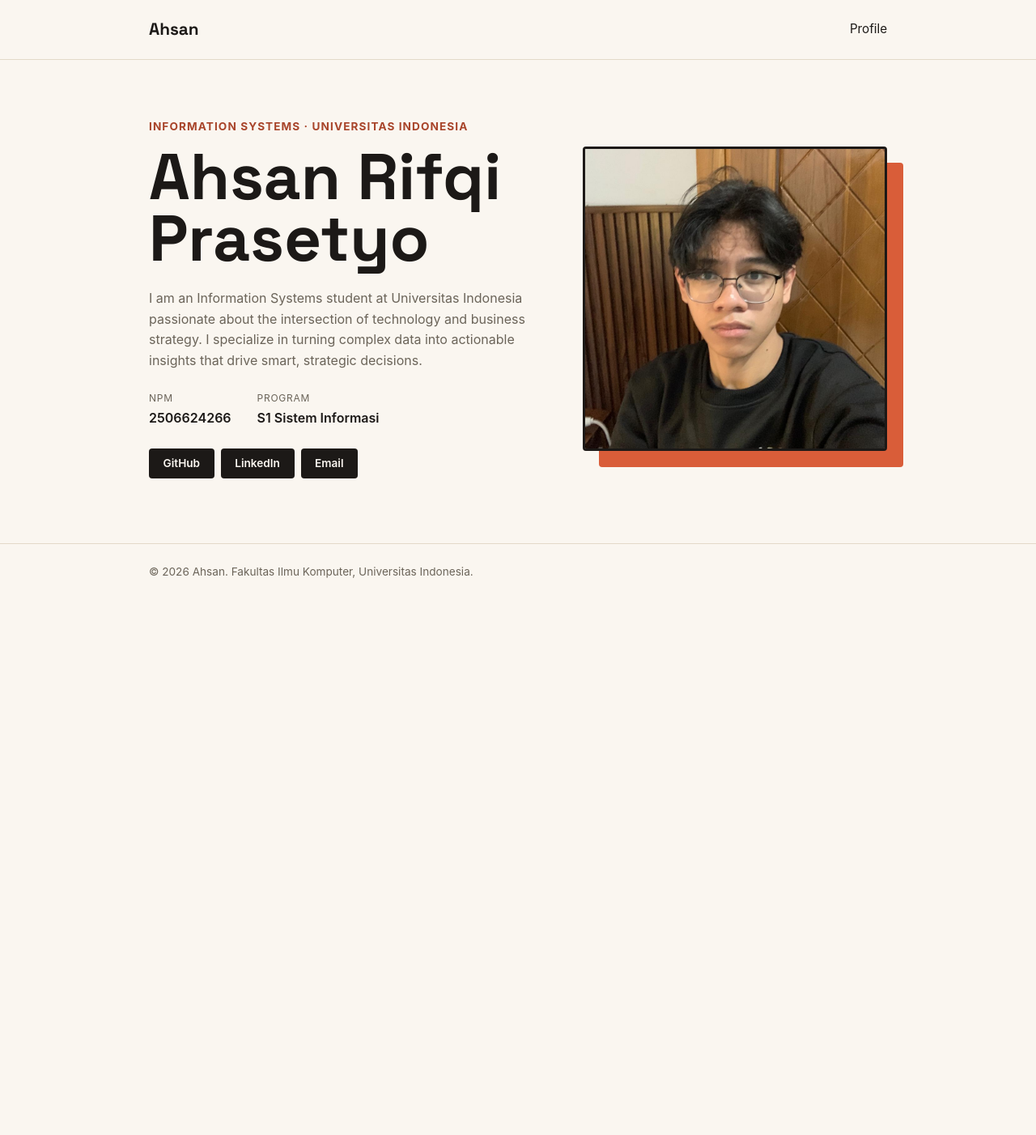
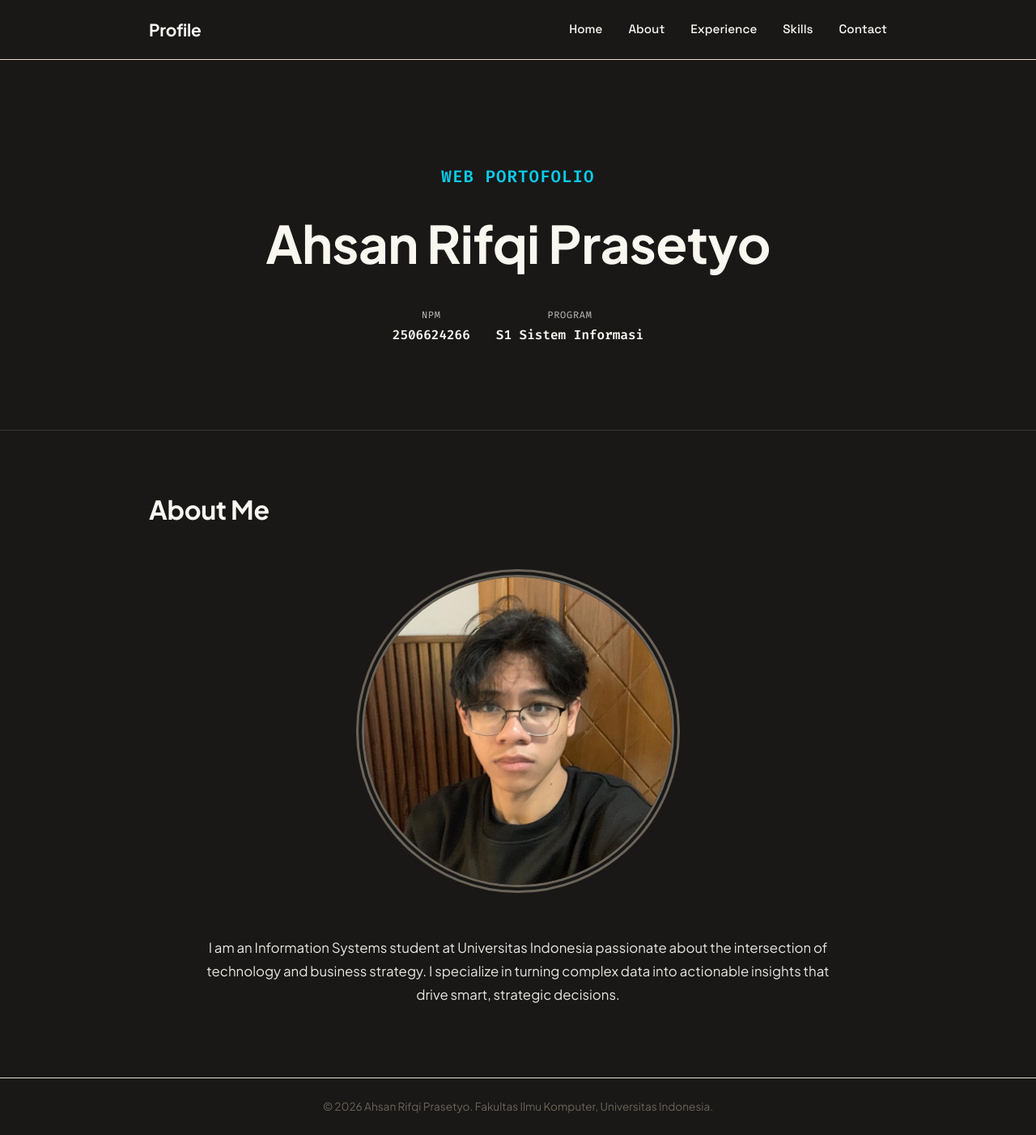
Before and after one commit to ahsanrifqi02-a/myportofolio, a Django app: page / in a window 1280 px wide. Shown: the whole page at 81% size. Before the commit the page ends 714 px from the top, so only its background shows below. Run offline with Django 5.2, Linux system fonts and the light colour scheme.

Commit message:
feat: Adding Text Animation and Making About Me Section

```diff
--- a/static/css/style.css
+++ b/static/css/style.css
@@ -5,24 +5,25 @@
 }
 
 :root {
-    --ink: #1c1917;
+    --ink: #191817;
     --paper: #faf6f0;
-    --accent: #d95d39;
-    --accent-dark: #a8442a;
+    --accent: #09ccea;
+    --accent-dark: #017385;
     --line: #e3d9c9;
     --text-muted: #6b6459;
     --radius: 4px;
 }
 
 body {
-    font-family: -apple-system, "Segoe UI", Roboto, Helvetica, Arial, sans-serif;
-    color: var(--ink);
-    background-color: var(--paper);
+    font-family: 'Plus Jakarta Sans', -apple-system, BlinkMacSystemFont, "Segoe UI", Roboto, sans-serif;
+    color: var(--paper);
+    background-color: var(--ink);
     line-height: 1.6;
 }
 
-h1, .brand {
-    font-family: "Space Grotesk", -apple-system, sans-serif;
+h1, h2, .brand {
+    font-family: 'Plus Jakarta Sans', -apple-system, sans-serif;
+    letter-spacing: -0.01em;
 }
 
 .container {
@@ -35,6 +36,7 @@ h1, .brand {
 
 .site-header {
     border-bottom: 1px solid var(--line);
+    font: italic;
 }
 
 .site-header .container {
@@ -47,8 +49,9 @@ h1, .brand {
 .brand {
     font-size: 1.3rem;
     font-weight: 700;
-    color: var(--ink);
+    color: var(--paper);
     text-decoration: none;
+    letter-spacing: -0.01em;
 }
 
 .site-header nav {
@@ -57,129 +60,229 @@ h1, .brand {
 }
 
 .site-header nav a {
-    color: var(--ink);
+    font-family: 'Space Grotesk', sans-serif;
+    font-weight: 500;
+    color: var(--paper);
     text-decoration: none;
     font-size: 0.95rem;
+    transition: color 0.2s ease;
+}
+
+.site-header nav a:hover {
+    color: var(--accent-dark);
 }
 
 /* Section Hero dengan CSS Grid */
 
 .hero {
-    padding: 4.5rem 0 5rem;
+    padding: 8rem 0 5rem;
 }
 
 .hero-grid {
-    display: grid;
-    grid-template-columns: 1.3fr 1fr;
-    grid-template-areas:
-        "identity photo"
-        "details  photo";
-    gap: 1.5rem 3rem;
+    display: flex;
+    flex-direction: column;
+    align-items: center;
+    text-align: center;
+    gap: 1.5rem;
 }
 
 .hero-identity {
-    grid-area: identity;
+    width: 100%;
 }
 
 .hero-details {
-    grid-area: details;
+    width: 100%;
+}
+
+/* Pure CSS Typewriter Animations */
+@keyframes typing {
+    from { width: 0; }
+    to { width: 100%; }
+}
+
+@keyframes blink-caret {
+    from, to { border-color: var(--accent); }
+    50% { border-color: transparent; }
+}
+
+/* --- Typing Animation Core --- */
+.typing-container {
+    position: relative;
+    display: inline-block;
+}
+
+.hidden-placeholder {
+    visibility: hidden;
+    display: inline-block;
+    pointer-events: none;
+}
+
+.typing-text {
+    position: absolute;
+    top: 0;
+    left: 0;
+    white-space: nowrap;
+    overflow: hidden;
+    width: 0;
+    border-right: .005em solid transparent;
+}
+
+/* --- Kicker (Centered and Bigger) --- */
+.hero-kicker-wrapper {
+    text-align: center;
+    margin-bottom: 1.5rem;
+    width: 100%;
 }
 
 .hero-kicker {
-    font-size: 0.85rem;
-    letter-spacing: 0.08em;
+    font-family: 'Fira Code', monospace;
+    font-size: clamp(1.2rem, 4vw, 1.3rem); /* Bigger */
+    letter-spacing: 0.05em;
     text-transform: uppercase;
-    color: var(--accent-dark);
-    font-weight: 700;
-    margin-bottom: 0.75rem;
+    color: var(--accent);
+    font-weight: 600;
 }
 
-.hero-identity h1 {
-    font-size: clamp(3rem, 7vw, 5rem);
-    line-height: 0.95;
+.typing-text.hero-kicker {
+    animation:
+        typing 1.2s steps(14, end) 0s forwards,
+        blink-caret 0.6s step-end 2 0s;
 }
 
+/* --- H1 Title --- */
+.h1-container {
+    display: inline-block;
+    text-align: left;
+    margin-bottom: 1rem;
+}
+
+span.h1 {
+    font-size: clamp(1.2rem, 5vw, 4.5rem);
+    line-height: 1.25;
+    font-weight: 700;
+    font-family: 'Plus Jakarta Sans', -apple-system, sans-serif;
+    letter-spacing: -0.01em;
+    color: var(--paper);
+}
+
+.typing-text.h1 {
+    animation:
+        typing 1.5s steps(22, end) 1.8s forwards,
+        blink-caret 0.5s step-end 3 2s;
+}
+
+/* --- Meta Details --- */
+.meta-text-1 {
+    animation: typing 0.7s steps(10, end) 3.5s forwards, blink-caret 0.35s step-end 2 3.5s;
+}
+.meta-text-2 {
+    animation: typing 1.0s steps(20, end) 4.4s forwards, blink-caret 0.6s step-end 7 4.4s;
+}
+
+/* --- Bio Section --- */
 .bio {
-    color: var(--text-muted);
-    max-width: 480px;
+    color: var(--paper);
+    max-width: 600px;
     margin-bottom: 1.5rem;
+    font-size: 1.05rem;
+    line-height: 1.7;
+    opacity: 0.92;
+}
+
+.skills {
+    color: var(--paper);
+    max-width: 2000px;
+    font-weight: 700;
 }
 
 .meta-list {
     display: flex;
+    justify-content: center;
     gap: 2rem;
     margin-bottom: 1.5rem;
 }
 
 .meta-row dt {
+    font-family: 'Fira Code', monospace;
     font-size: 0.75rem;
     text-transform: uppercase;
     letter-spacing: 0.06em;
-    color: var(--text-muted);
+    color: var(--paper);
+    opacity: 0.75;
     margin-bottom: 0.15rem;
 }
 
 .meta-row dd {
+    font-family: 'Fira Code', monospace;
     font-weight: 600;
 }
 
-.social-links {
-    display: flex;
-    gap: 0.5rem;
-    flex-wrap: wrap;
+html {
+    scroll-behavior: smooth;
 }
 
-.social-link {
-    display: inline-block;
+/* Sections Common Layout */
+.section {
+    padding: 4.5rem 0 5.5rem;
+    border-top: 1px solid rgba(227, 217, 201, 0.15);
+}
+
+.section-header {
+    margin-bottom: 2.5rem;
+}
+
+.section-kicker {
+    font-family: 'Fira Code', monospace;
     font-size: 0.85rem;
+    letter-spacing: 0.05em;
+    text-transform: uppercase;
+    color: var(--accent);
+    font-weight: 600;
+    margin-bottom: 0.4rem;
+}
+
+.section-title {
+    font-size: 2rem;
+    font-weight: 700;
+    color: var(--paper);
+}
+
+/* Universal Scroll-Driven Animation */
+@keyframes scroll-fade-in {
+    from {
+        opacity: 0;
+        transform: translateY(40px) scale(0.97);
+    }
+    to {
+        opacity: 1;
+        transform: translateY(0) scale(1);
+    }
+}
+
+.btn-link {
+    font-family: 'Space Grotesk', sans-serif;
+    font-size: 0.82rem;
     font-weight: 600;
     text-decoration: none;
-    color: var(--paper);
-    background-color: var(--ink);
+    color: var(--ink);
+    background-color: var(--accent);
+    padding: 0.4rem 0.85rem;
     border-radius: var(--radius);
-    padding: 0.5rem 1.1rem;
-    transition: background-color 0.2s ease;
+    transition: opacity 0.2s ease, transform 0.2s ease;
 }
 
-.social-link:hover {
-    background-color: var(--accent);
-}
-
-.hero-photo {
-    grid-area: photo;
-    align-self: center;
-    position: relative;
-}
-
-.photo-block {
-    position: absolute;
-    top: 1.25rem;
-    left: 1.25rem;
-    width: 100%;
-    height: 100%;
-    background-color: var(--accent);
-    border-radius: var(--radius);
-    z-index: 0;
-}
-
-.avatar {
-    position: relative;
-    z-index: 1;
-    display: block;
-    width: 100%;
-    aspect-ratio: 1 / 1;
-    object-fit: cover;
-    border-radius: var(--radius);
-    border: 3px solid var(--ink);
+.btn-link:hover {
+    opacity: 0.9;
+    transform: translateY(-1px);
 }
 
 /* Footer & Responsive */
-
 .site-footer {
-    padding: 1.5rem;
+    padding: 1.5rem 1.5rem;
     color: var(--text-muted);
     font-size: 0.85rem;
     border-top: 1px solid var(--line);
+    text-align: center;
 }
 
 @media (max-width: 600px) {
@@ -199,3 +302,31 @@ h1, .brand {
         justify-content: flex-start;
     }
 }
+
+/* --- Profile Photo --- */
+.profile-photo {
+    max-width: 400px;
+    width: 90%;
+    position: relative;
+    margin: 3rem auto 3rem auto;
+}
+
+.avatar {
+    width: 100%;
+    aspect-ratio: 1 / 1;
+    object-fit: cover;
+    border-radius: 50%;
+    border: 10px double var(--text-muted);
+    position: relative;
+    z-index: 1;
+}
+
+.photo-block {
+    position: absolute;
+    top: 15px;
+    left: 15px;
+    width: 100%;
+    height: 100%;
+    border-radius: 10%;
+    z-index: 0;
+}
--- a/templates/index.html
+++ b/templates/index.html
@@ -6,55 +6,95 @@
     <title>Ahsan - Portfolio</title>
     <link rel="preconnect" href="https://fonts.googleapis.com">
     <link rel="preconnect" href="https://fonts.gstatic.com" crossorigin>
-    <link href="https://fonts.googleapis.com/css2?family=Space+Grotesk:wght@500;700&display=swap" rel="stylesheet">
+    <link href="https://fonts.googleapis.com/css2?family=Fira+Code:wght@400;500;600&family=Plus+Jakarta+Sans:wght@400;500;600;700&family=Space+Grotesk:wght@500;600;700&display=swap" rel="stylesheet">
     <link rel="stylesheet" href="/static/css/style.css">
 </head>
 <body>
     <header class="site-header">
         <div class="container">
-            <a href="#profile" class="brand">Ahsan</a>
+            <a href="#home" class="brand">Profile</a>
             <nav>
-                <a href="#profile">Profile</a>
+                <a href="#home">Home</a>
+                <a href="#about">About</a>
+                <a href="#experience">Experience</a>
+                <a href="#skills">Skills</a>
+                <a href="#contact">Contact</a>
             </nav>
         </div>
     </header>
 
     <main>
-        <section class="hero" id="profile">
+        <!-- Home / Hero Section -->
+        <section class="hero" id="home">
             <div class="container hero-grid">
                 <div class="hero-identity">
-                    <p class="hero-kicker">Information Systems &middot; Universitas Indonesia</p>
-                    <h1>Ahsan Rifqi Prasetyo</h1>
+                    <div class="hero-kicker-wrapper">
+                        <div>
+                            <div class="typing-container kicker-container" style="text-align: left;">
+                                <span class="hidden-placeholder hero-kicker">Web Portofolio</span>
+                                <span class="typing-text hero-kicker">Web Portofolio</span>
+                            </div>
+                        </div>
+                    </div>
+                    <div style="text-align: center;">
+                        <h1 class="typing-container h1-container">
+                            <span class="hidden-placeholder h1">Ahsan Rifqi Prasetyo</span>
+                            <span class="typing-text h1">Ahsan Rifqi Prasetyo</span>
+                        </h1>
+                    </div>
                 </div>
-                <div class="hero-photo">
+                <div class="hero-details">
+
+                    <dl class="meta-list">
+                        <div class="meta-row">
+                            <dt>NPM</dt>
+                            <dd>
+                                <div class="typing-container meta-container">
+                                    <span class="hidden-placeholder">2506624266</span>
+                                    <span class="typing-text meta-text-1">2506624266</span>
+                                </div>
+                            </dd>
+                        </div>
+                        <div class="meta-row">
+                            <dt>Program</dt>
+                            <dd>
+                                <div class="typing-container meta-container">
+                                    <span class="hidden-placeholder">S1 Sistem Informasi</span>
+                                    <span class="typing-text meta-text-2">S1 Sistem Informasi</span>
+                                </div>
+                            </dd>
+                        </div>
+                    </dl>
+
+                </div>
+            </div>
+        </section>
+
+
+        <!-- About Section -->
+        <section class="section" id="about">
+            <div class="container">
+                <div class="section-header">
+                    <h2 class="section-title">About Me</h2>
+                </div>
+                <div class="profile-photo scroll-reveal">
                     <div class="photo-block"></div>
                     <img class="avatar" src="/static/img/ahsan.jpg" alt="Photo of Ahsan">
                 </div>
-                <div class="hero-details">
-                    <p class="bio">I am an Information Systems student at Universitas Indonesia passionate about the intersection of technology and business strategy. I specialize in turning complex data into actionable insights that drive smart, strategic decisions.</p>
-                    <dl class="meta-list">
-                        <div class="meta-row">
-                            <dt>NPM</dt>
-                            <dd>2506624266</dd>
-                        </div>
-                        <div class="meta-row">
-                            <dt>Program</dt>
-                            <dd>S1 Sistem Informasi</dd>
-                        </div>
-                    </dl>
-                    <div class="social-links">
-                        <a href="https://github.com/ahsanrifqi02-a" class="social-link">GitHub</a>
-                        <a href="https://www.linkedin.com/in/ahsan-rifqi-prasetyo-828022380/" class="social-link">LinkedIn</a>
-                        <a href="mailto:ahsanrifqi02@gmail.com" class="social-link">Email</a>
+                <div class="about-content scroll-reveal">
+                    <div class="bio" style="text-align: center; max-width: 800px; margin: 0 auto;">
+                        <p class="bio-line">I am an Information Systems student at Universitas Indonesia passionate about the intersection of technology and business strategy. I specialize in turning complex data into actionable insights that drive smart, strategic decisions.</p>
                     </div>
                 </div>
             </div>
         </section>
+        <!-- Experience Section (soon) -->
+
     </main>
 
     <footer class="site-footer">
         <div class="container">
-            <p>&copy; 2026 Ahsan. Fakultas Ilmu Komputer, Universitas Indonesia.</p>
+            <p>&copy; 2026 Ahsan Rifqi Prasetyo. Fakultas Ilmu Komputer, Universitas Indonesia.</p>
         </div>
     </footer>
 </body>
```
